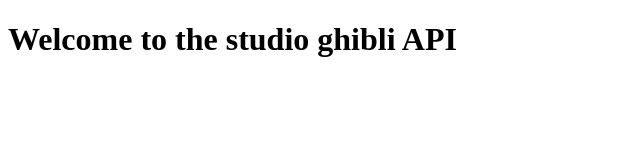
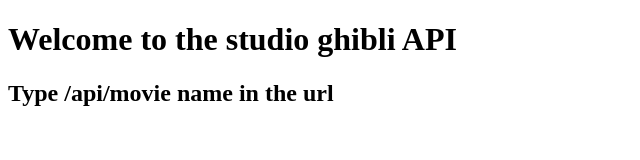
Before and after one commit to sadikatanisha/studio-ghibli-api, a website: page index.html in a window 1280 px wide. Shown: the whole page, without its empty margins (0-640 px from the left). Drawn offline with Linux system fonts and the light colour scheme.

Commit message:
api use description

```diff
--- a/index.html
+++ b/index.html
@@ -7,5 +7,6 @@
 </head>
 <body>
     <h1>Welcome to the studio ghibli API</h1>
+    <h2>Type /api/movie name in the url</h2>
 </body>
 </html>
```
